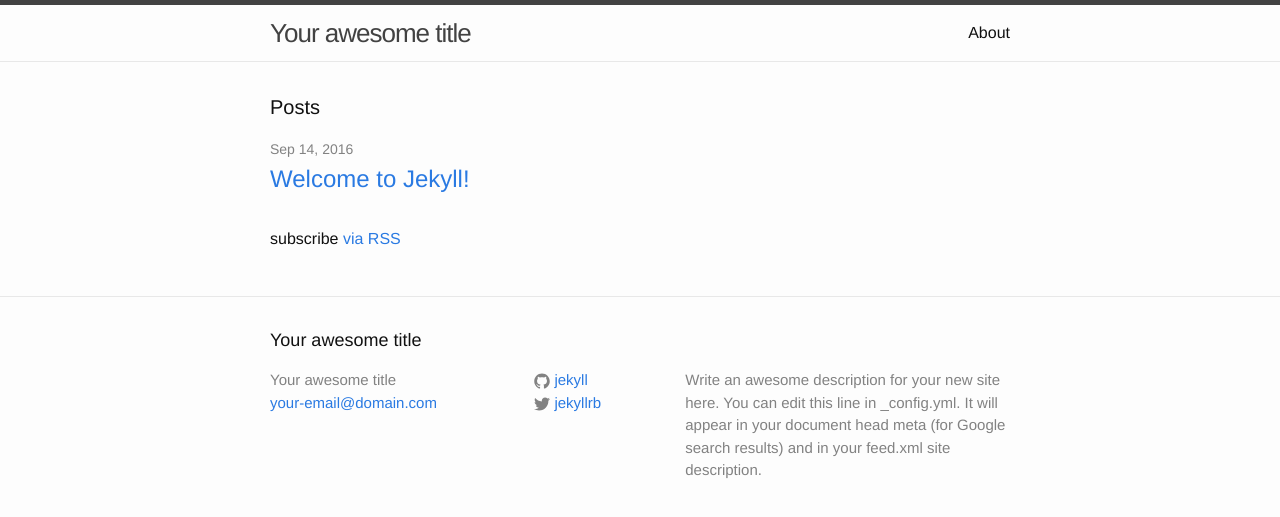
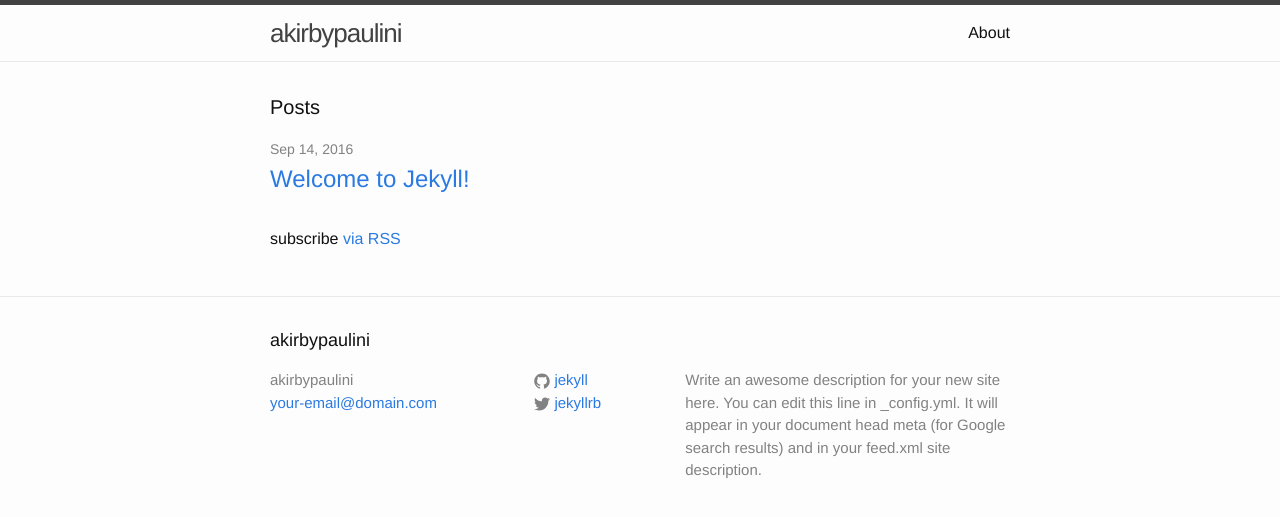
Before and after one commit to akirbypaulini/akirbypaulini.github.io, a Jekyll site: the page built from index.html, in a window 1280 px wide. Shown: the top 517 px of the page. Built offline with Jekyll 4.4.1, drawn with Linux system fonts in a browser that asks for light colours.

Commit message:
Update _config.yml

```diff
--- a/_config.yml
+++ b/_config.yml
@@ -6,7 +6,7 @@
 # 'jekyll serve'. If you change this file, please restart the server process.
 
 # Site settings
-title: Your awesome title
+title: akirbypaulini
 email: your-email@domain.com
 description: > # this means to ignore newlines until "baseurl:"
   Write an awesome description for your new site here. You can edit this
```
